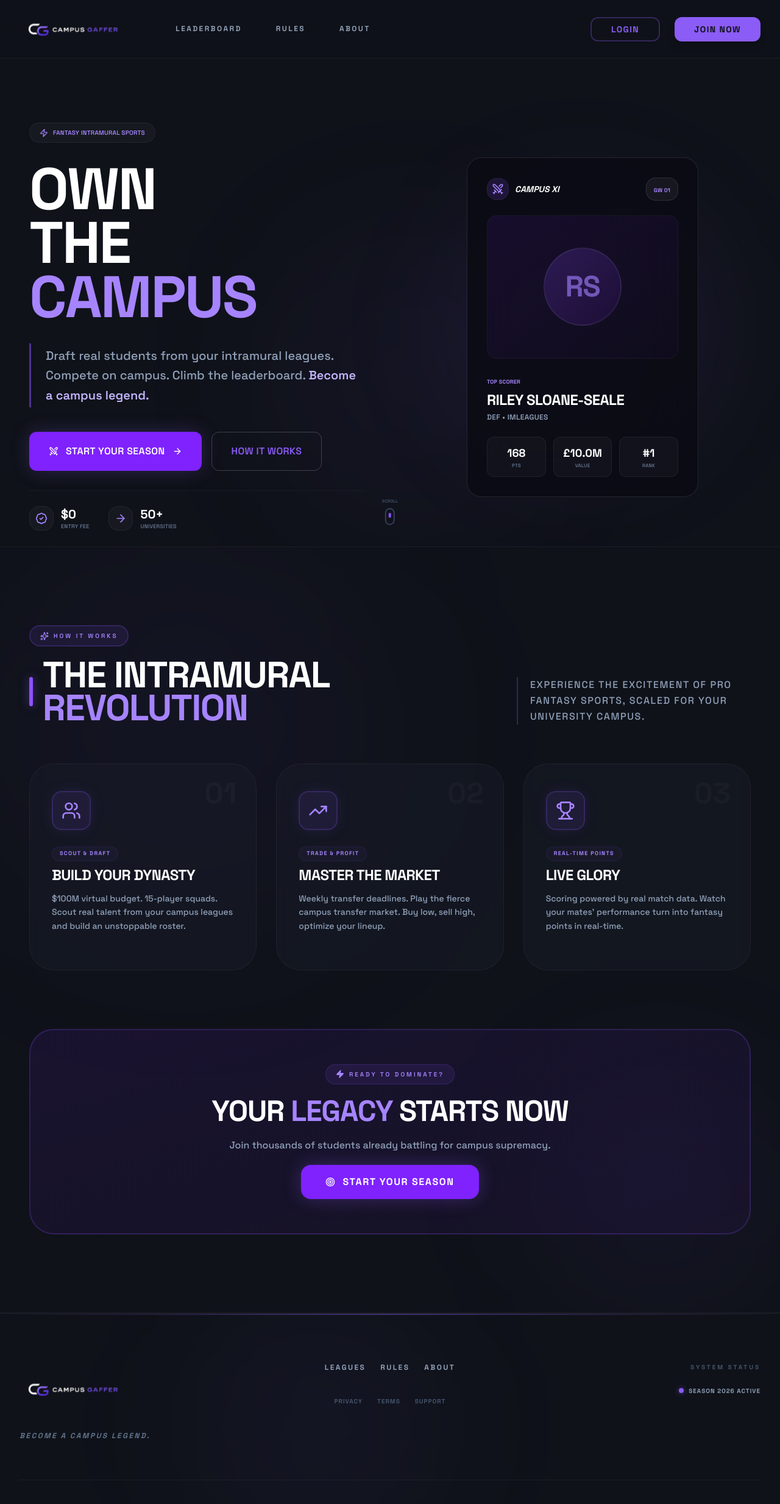
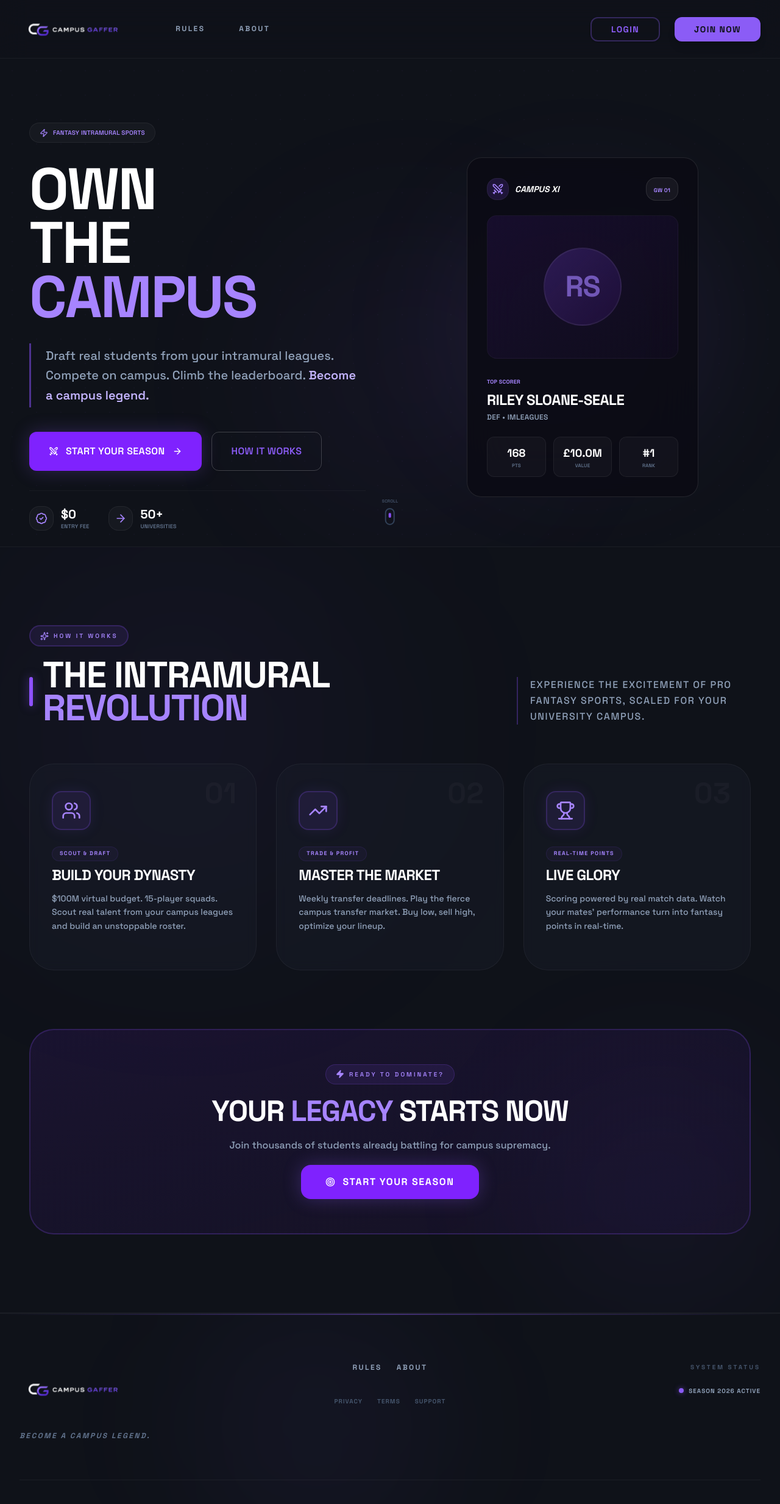
Before and after one commit to campus-gaffer/campus-gaffer-org, a React (Vite) app in the folder campus-gaffer-frontend/: page / in a window 1280 px wide. Shown: the top 2466 px of the page at 61% size. Built offline with nearby package versions, Linux system fonts and the light colour scheme; no server answers.

Commit message:
fix: remove LEAGUES from footer, remove LEADERBOARD from signed-out nav

```diff
--- a/campus-gaffer-frontend/src/components/Footer.tsx
+++ b/campus-gaffer-frontend/src/components/Footer.tsx
@@ -36,7 +36,6 @@ export default function Footer() {
           <div className="flex flex-col items-center gap-6">
             <div className="flex flex-wrap justify-center gap-6">
               {[
-                { name: "LEAGUES", path: "/leagues" },
                 { name: "RULES", path: "/rules" },
                 { name: "ABOUT", path: "/about" },
               ].map(link => (
--- a/campus-gaffer-frontend/src/components/NavBar.tsx
+++ b/campus-gaffer-frontend/src/components/NavBar.tsx
@@ -62,11 +62,6 @@ export default function Navbar() {
             </SignedIn>
             <SignedOut>
               <NavigationMenuItem>
-                <Link to="/leagues" className={navLinkClass("/leagues")}>
-                  LEADERBOARD
-                </Link>
-              </NavigationMenuItem>
-              <NavigationMenuItem>
                 <Link to="/rules" className={navLinkClass("/rules")}>
                   RULES
                 </Link>
```
